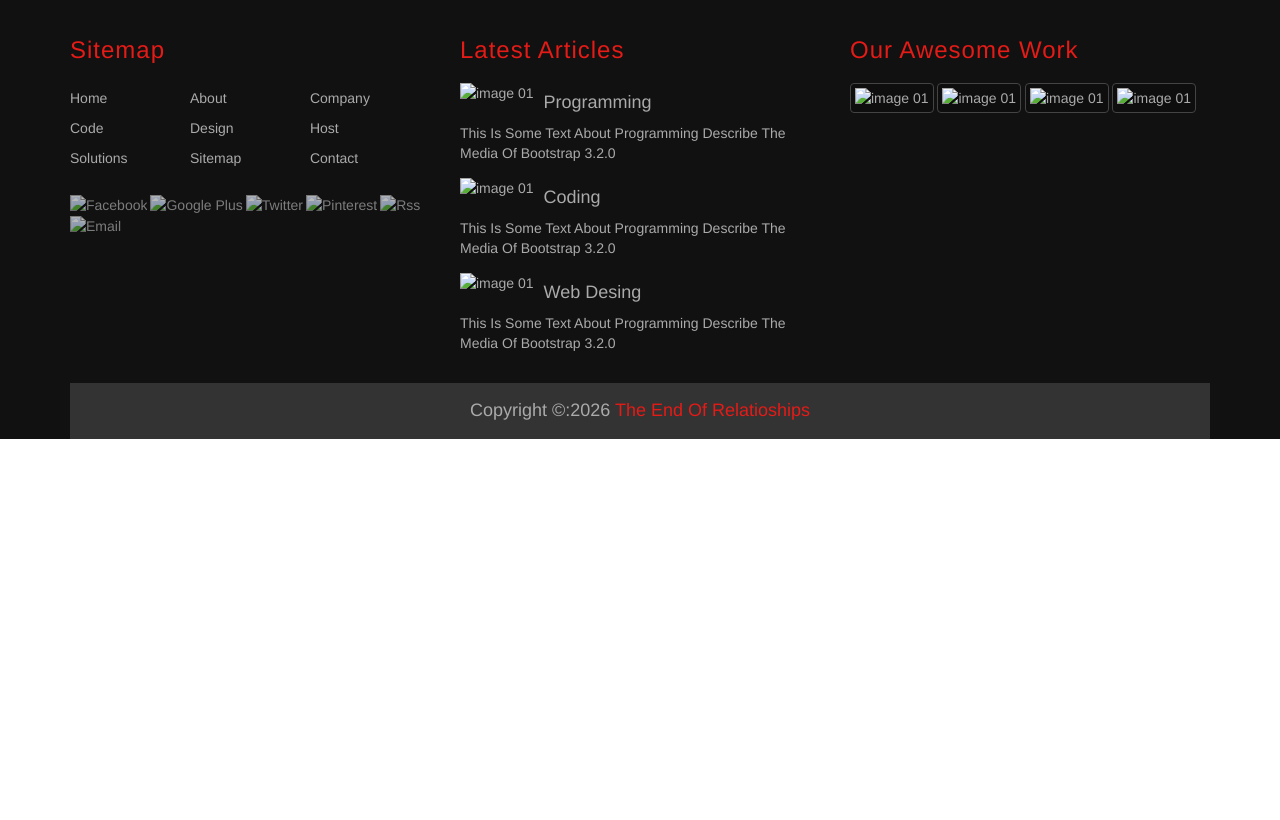
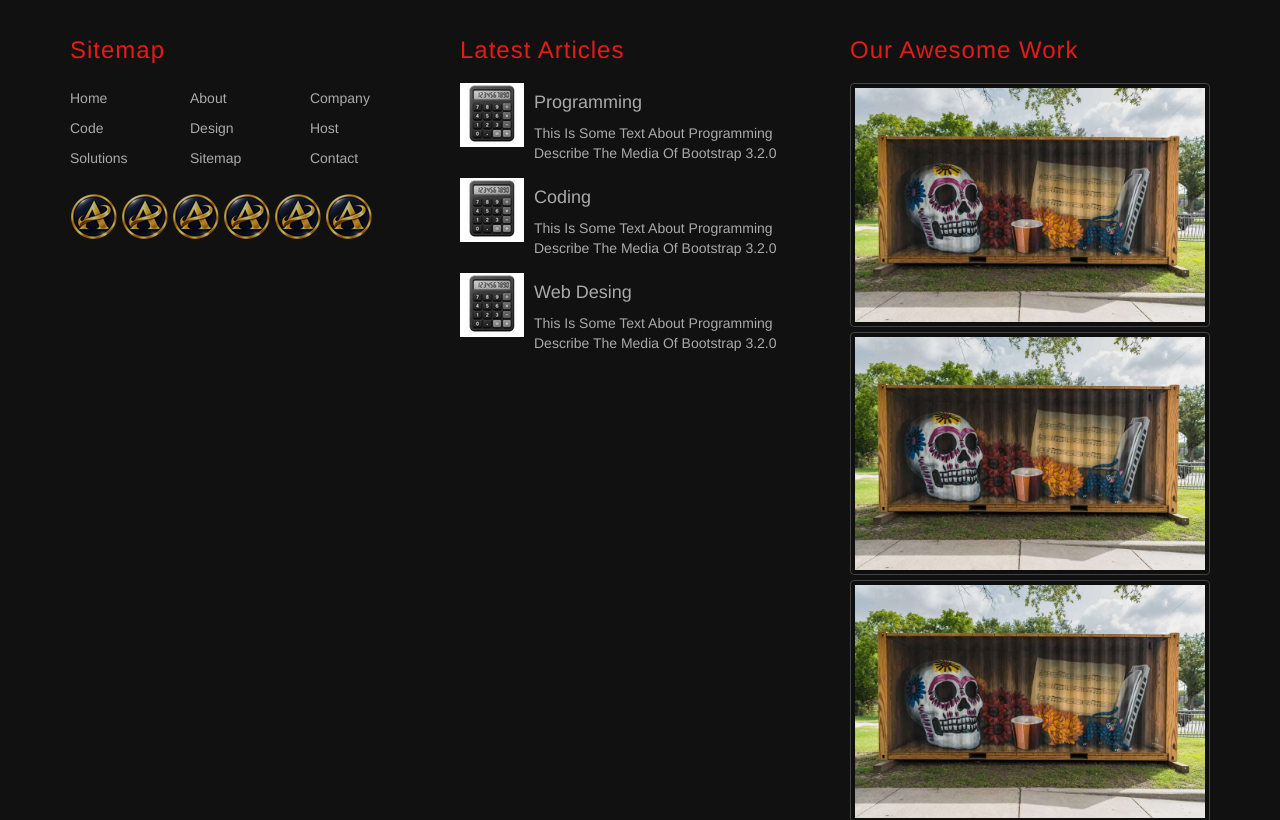
Before and after one commit to kerolisemad20-stack/Reo, a plain HTML site: page 1about.html in a window 1280 px wide. Shown: the part 1514-2334 px from the top of the page. Before the commit the page ends 1953 px from the top, so only its background shows below. Drawn offline with Linux system fonts and the light colour scheme; files whose address does not match are found by name; a web font is replaced by a local one.

Commit message:
Add files via upload

```diff
--- a/1about.html
+++ b/1about.html
@@ -70,7 +70,7 @@
 
                 <ul class="nav navbar-nav navbar-right">
 
-                    <li><a href="indexReo.html">Home</a></li>
+                    <li><a href="index.html">Home</a></li>
                     <li class="active"><a href="1about.html">About</a></li>
                     <li><a href="FAQ.html">FAQ</a></li>
 
@@ -195,19 +195,19 @@
                         <li>Contact</li>
                     </ul>
                     <ul class="list-unstyled social-list">
-                        <li><img src="logo_48x48.png" alt="Facebook"></li>
-                        <li><img src="logo_48x48.png" alt="Google Plus"></li>
-                        <li><img src="logo_48x48.png" alt="Twitter"></li>
-                        <li><img src="logo_48x48.png" alt="Pinterest"></li>
-                        <li><img src="logo_48x48.png" alt="Rss"></li>
-                        <li><img src="logo_48x48.png" alt="Email"></li>
+                        <li><img src="img/logo_48x48.png" alt="Facebook"></li>
+                        <li><img src="img/logo_48x48.png" alt="Google Plus"></li>
+                        <li><img src="img/logo_48x48.png" alt="Twitter"></li>
+                        <li><img src="img/logo_48x48.png" alt="Pinterest"></li>
+                        <li><img src="img/logo_48x48.png" alt="Rss"></li>
+                        <li><img src="img/logo_48x48.png" alt="Email"></li>
                     </ul>
                 </div>
                 <div class="col-lg-4">
                     <h3>Latest Articles</h3>
                     <div class="media">
                         <a class="pull-left" href="#">
-                            <img class="media-object" src="calculator_bw_64x64.png" alt="image 01">
+                            <img class="media-object" src="img/calculator_bw_64x64.png" alt="image 01">
                         </a>
                         <div class="madia-body">
                             <h4 class="madia-heading">
@@ -218,7 +218,7 @@
                     </div>
                     <div class="media">
                         <a class="pull-left" href="#">
-                            <img class="media-object" src="calculator_bw_64x64.png" alt="image 01">
+                            <img class="media-object" src="img/calculator_bw_64x64.png" alt="image 01">
                         </a>
                         <div class="madia-body">
                             <h4 class="madia-heading">
@@ -229,7 +229,7 @@
                     </div>
                     <div class="media">
                         <a class="pull-left" href="#">
-                            <img class="media-object" src="calculator_bw_64x64.png" alt="image 01">
+                            <img class="media-object" src="img/calculator_bw_64x64.png" alt="image 01">
                         </a>
                         <div class="madia-body">
                             <h4 class="madia-heading">
@@ -241,10 +241,10 @@
                 </div>
                 <div class="col-lg-4">
                     <h3>Our Awesome Work</h3>
-                    <img class="img-thumbnail" src="shuffle-06.jpg" alt="image 01">
-                    <img class="img-thumbnail" src="shuffle-06.jpg" alt="image 01">
-                    <img class="img-thumbnail" src="shuffle-06.jpg" alt="image 01">
-                    <img class="img-thumbnail" src="shuffle-06.jpg" alt="image 01">
+                    <img class="img-thumbnail" src="img/shuffle-06.jpg" alt="image 01">
+                    <img class="img-thumbnail" src="img/shuffle-06.jpg" alt="image 01">
+                    <img class="img-thumbnail" src="img/shuffle-06.jpg" alt="image 01">
+                    <img class="img-thumbnail" src="img/shuffle-06.jpg" alt="image 01">
                 </div>
             </div>
             <div class="copyright text-center">
```
